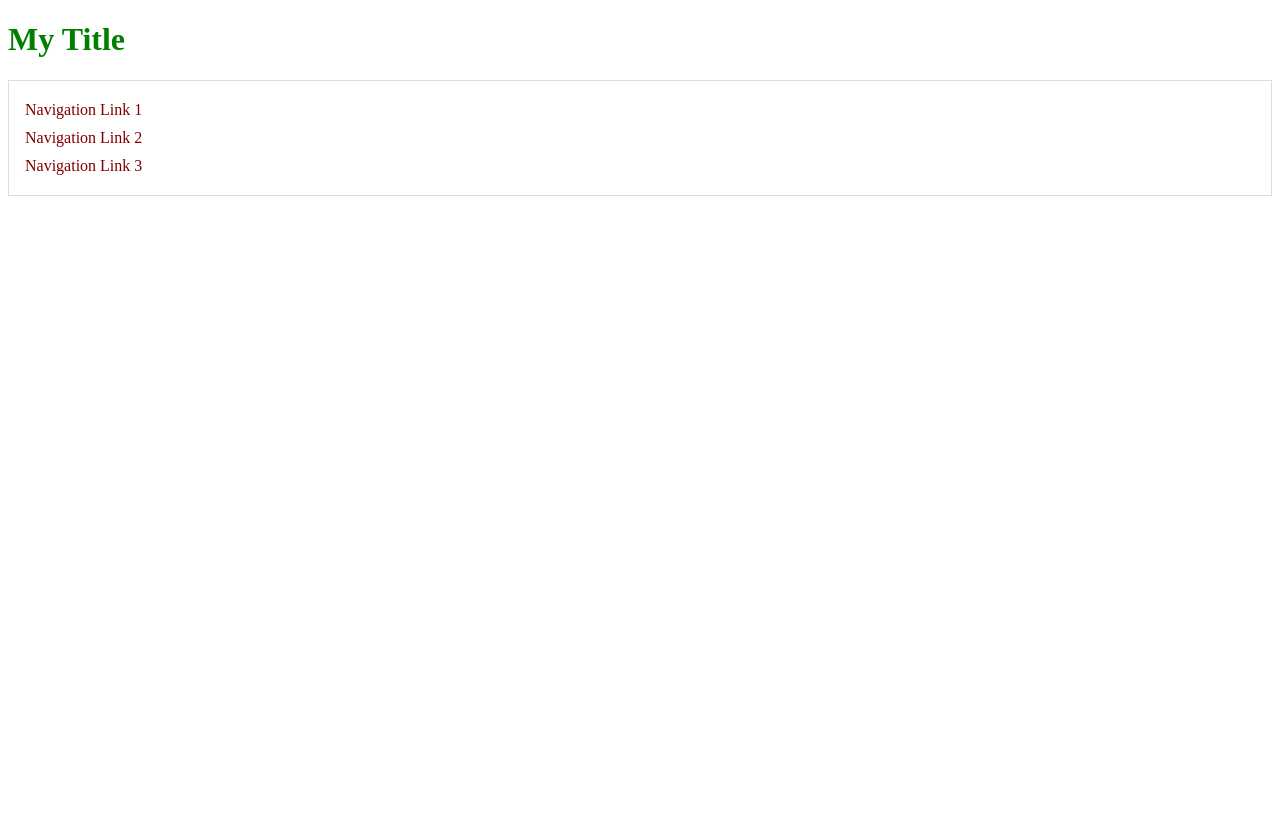
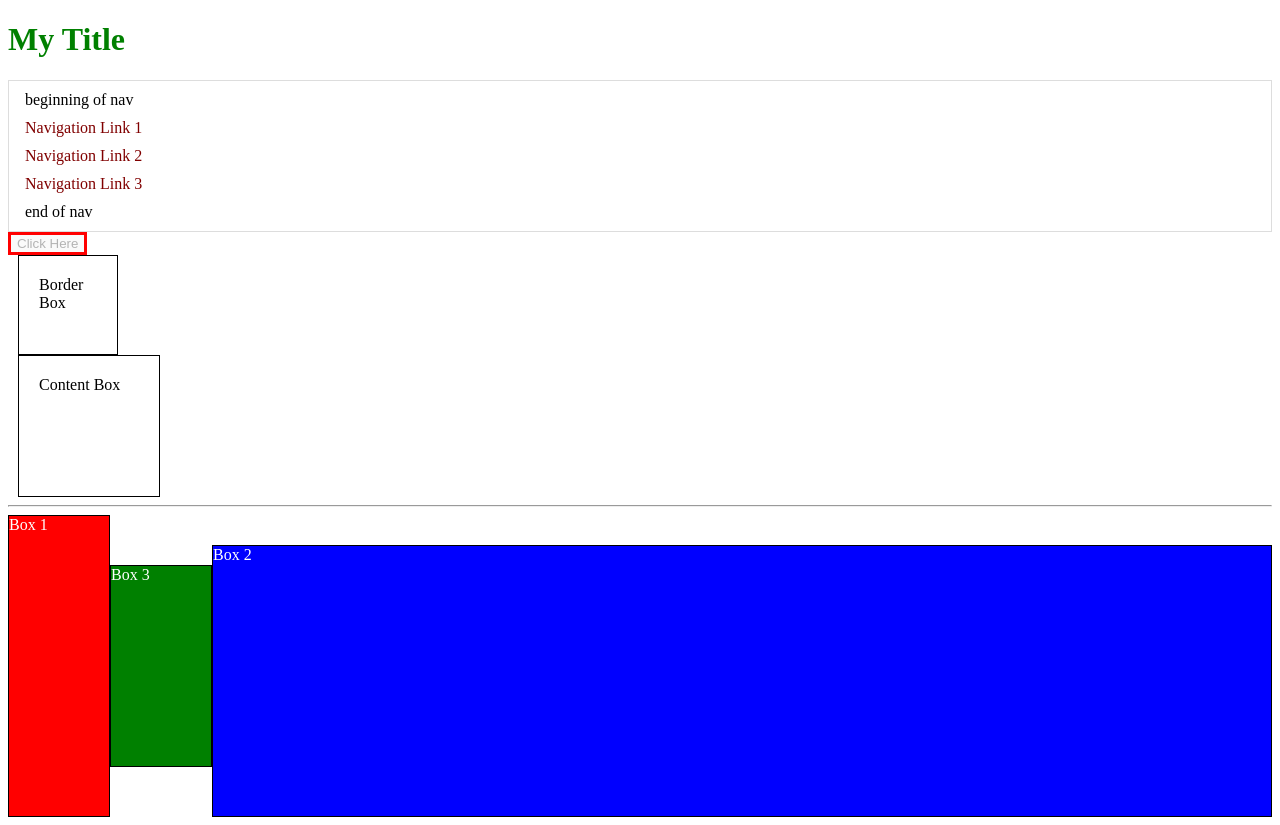
Before and after one commit to robert-laws/2021-learning-path, a plain HTML site: page complete-intro-to-web-development-v2/examples/css-section.html in a window 1280 px wide. Before the commit the page ends 800 px from the top, so only its background shows below. Drawn offline with Linux system fonts and the light colour scheme.

Commit message:
add flexbox section for css

```diff
--- a/complete-intro-to-web-development-v2/examples/css-section.html
+++ b/complete-intro-to-web-development-v2/examples/css-section.html
@@ -25,6 +25,69 @@
         padding: 10px 16px;
         border: 1px solid #ddd;
       }
+
+      nav::before {
+        content: 'beginning of nav';
+      }
+
+      nav::after {
+        content: 'end of nav';
+      }
+
+      button:disabled {
+        border: 3px solid red;
+      }
+
+      div.box-1 {
+        width: 100px;
+        height: 100px;
+        box-sizing: border-box;
+        margin: 0 10px;
+        border: 1px solid #000;
+        padding: 20px;
+      }
+
+      div.box-2 {
+        width: 100px;
+        height: 100px;
+        box-sizing: content-box;
+        margin: 0 10px;
+        border: 1px solid #000;
+        padding: 20px;
+      }
+
+      .item-container {
+        display: flex;
+      }
+
+      .box {
+        min-width: 100px;
+        min-height: 100px;
+        border: 1px solid #000;
+      }
+
+      .box-one {
+        background-color: red;
+        color: white;
+        height: 300px;
+      }
+
+      .box-two {
+        background-color: blue;
+        color: white;
+        height: 270px;
+        align-self: flex-end;
+        order: 10;
+        flex: 1 auto;
+      }
+
+      .box-three {
+        background-color: green;
+        color: white;
+        height: 200px;
+        align-self: center;
+        order: 2;
+      }
     </style>
   </head>
   <body>
@@ -36,5 +99,18 @@
         <a href="/">Navigation Link 3</a>
       </nav>
     </header>
+    <section>
+      <button type="button" disabled>Click Here</button>
+      <div class="box-1">Border Box</div>
+      <div class="box-2">Content Box</div>
+    </section>
+    <hr />
+    <section>
+      <div class="item-container">
+        <div class="box box-one">Box 1</div>
+        <div class="box box-two">Box 2</div>
+        <div class="box box-three">Box 3</div>
+      </div>
+    </section>
   </body>
 </html>
```
Also changed, not shown: complete-intro-to-web-development-v2/css.md (+97 -0 lines).
